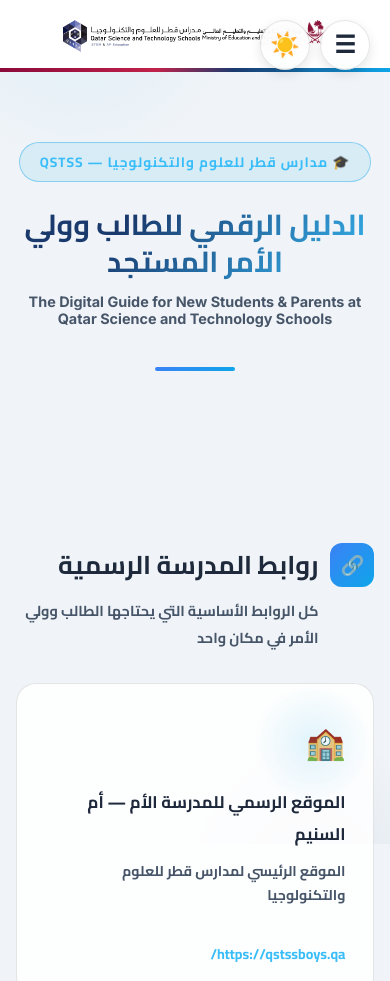
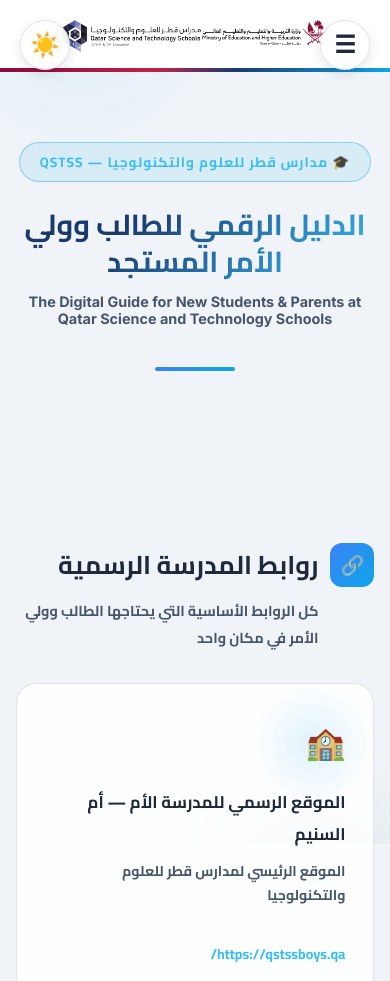
Before and after one commit to Qatar-Science-and-Technology-School/QSTSSDigitalGuide, a plain HTML site: page index.html in a window 390 px wide. Shown: the top 981 px of the page. Drawn offline with Linux system fonts and the light colour scheme.

Commit message:
style: move theme toggle to left side

```diff
--- a/index.html
+++ b/index.html
@@ -220,7 +220,7 @@
   #themeToggle {
     position: fixed;
     top: 20px;
-    right: 20px;
+    left: 20px;
     z-index: 1000;
     background: var(--glass);
     border: 1px solid var(--card-border);
@@ -811,10 +811,6 @@
 
   body.mobile-view #mobileMenuBtn {
     display: flex;
-  }
-
-  body.mobile-view #themeToggle {
-    right: 80px;
   }
 
   body.mobile-view .stem-icon {
```
Also changed, not shown: 1 other file.
